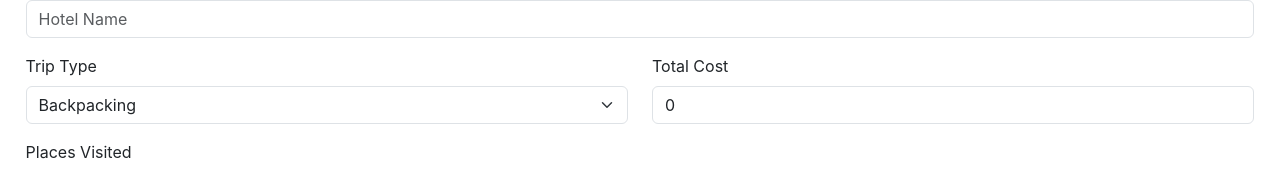
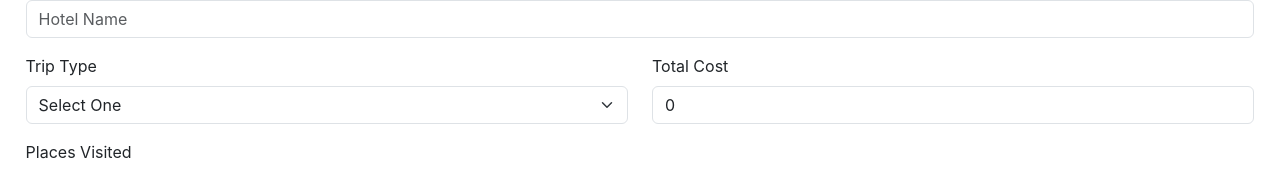
Before and after one commit to UnpredictablePrashant/TravelMemoriesApp, a React (Create React App) app in the folder frontend/travelmemories/: page /addexperience in a window 1280 px wide. Shown: the part 278-450 px from the top of the page. Built offline with nearby package versions, Linux system fonts and the light colour scheme.

Commit message:
WIP: added the config file and fixed bugs

```diff
--- a/frontend/travelmemories/src/components/UIC/FeaturedCard.js
+++ b/frontend/travelmemories/src/components/UIC/FeaturedCard.js
@@ -7,7 +7,7 @@ export default function FeaturedCard(props) {
     navigate(`/experiencedetails/${props.id}`)
   }
   return (
-    <div>
+    <div  style={{marginBottom: "2%", marginTop: "2%"}}>
       <div class="card">
         <div class="card-header">Featured</div>
         <div class="card-body">
--- a/frontend/travelmemories/src/components/pages/AddExperience.js
+++ b/frontend/travelmemories/src/components/pages/AddExperience.js
@@ -1,5 +1,6 @@
 import axios from "axios";
 import React, { useState } from "react";
+import { baseUrl } from "../../url-config";
 
 export default function AddExperience() {
   const [formdata, setFormdata] = useState({
@@ -17,7 +18,7 @@ export default function AddExperience() {
   })
   const submitForm = () => {
     console.log(formdata)
-    axios.post('http://localhost:3001/trip', formdata)
+    axios.post(`${baseUrl}/trip`, formdata)
   }
 
   return (
@@ -70,8 +71,9 @@ export default function AddExperience() {
               </label>
               <select class="form-select" aria-label="tripType" id="tripType" value={formdata.tripType} onChange={(e) => setFormdata({...formdata, tripType: e.target.value})}>
                 <option selected value="backpacking">
-                  Backpacking
+                  Select One
                 </option>
+                <option value="backpacking">Backpacking</option>
                 <option value="leisure">Leisure</option>
                 <option value="business">Business</option>
               </select>
--- a/frontend/travelmemories/src/components/pages/ExperienceDetails.js
+++ b/frontend/travelmemories/src/components/pages/ExperienceDetails.js
@@ -1,6 +1,7 @@
 import axios from "axios";
 import React, { useEffect, useState } from "react";
 import { useParams } from "react-router-dom";
+import { baseUrl } from "../../url-config";
 
 export default function ExperienceDetails(props) {
   const { id } = useParams();
@@ -8,7 +9,7 @@ export default function ExperienceDetails(props) {
 
   useEffect(() => {
     axios
-      .get(`http://localhost:3001/trip/${id}`)
+      .get(`${baseUrl}/trip/${id}`)
       .then((val) => setVal(val.data));
   }, [id]);
   if (val) {
--- a/frontend/travelmemories/src/components/pages/Home.js
+++ b/frontend/travelmemories/src/components/pages/Home.js
@@ -3,12 +3,13 @@ import Cards from "../UIC/Cards";
 import FeaturedCard from "../UIC/FeaturedCard";
 import { useEffect, useState } from "react";
 import axios from "axios";
+import { baseUrl } from "../../url-config";
 
 export default function Home() {
   const [data, setData] = useState();
 
   useEffect(() => {
-    axios.get("http://localhost:3001/trip/").then((res) => setData(res.data));
+    axios.get(`${baseUrl}/trip/`).then((res) => setData(res.data));
   }, []);
   console.log(data);
   if (data) {
--- /dev/null
+++ b/frontend/travelmemories/src/url-config.js
@@ -0,0 +1 @@
+export const baseUrl = "http://localhost:3001"
```
